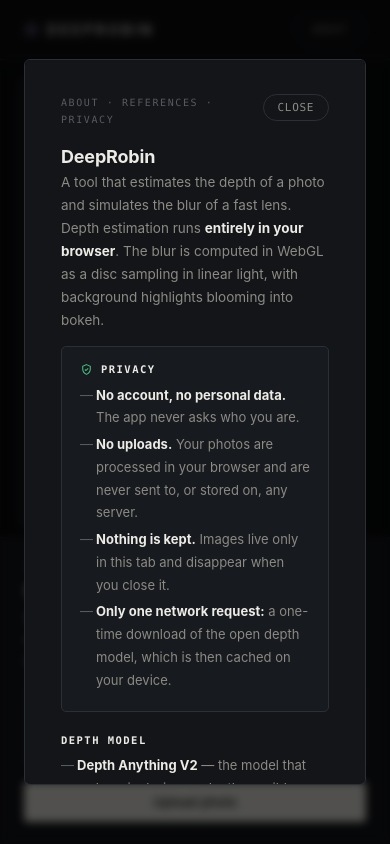
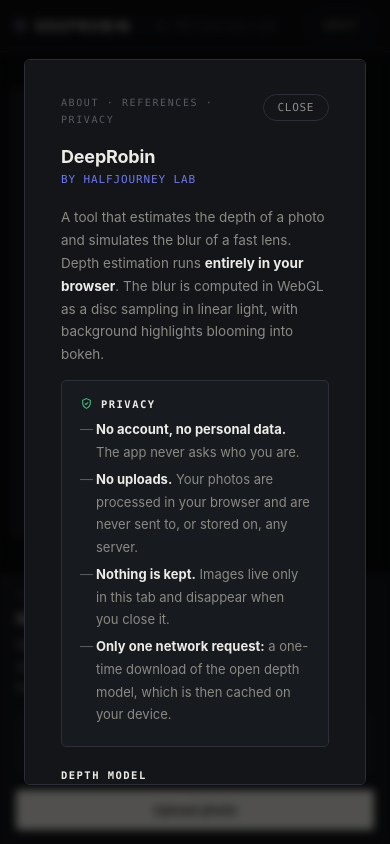
Before and after one commit to Ispau/deeprobin, a plain HTML site: page index.html in a window 390 px wide. Both pictures are taken after a click on the button "ABOUT". Drawn offline with Linux system fonts and the light colour scheme.

Commit message:
Add files via upload

```diff
--- a/index.html
+++ b/index.html
@@ -28,6 +28,8 @@
   .wordmark .dot{width:11px;height:11px;border-radius:50%;border:1.5px solid var(--ink);position:relative}
   .wordmark .dot::after{content:"";position:absolute;inset:2.5px;border-radius:50%;background:var(--accent)}
   .wordmark h1{font-size:14px;font-weight:600;letter-spacing:.22em;text-transform:uppercase;margin:0}
+  .wordmark .byline{font-family:var(--mono);font-size:10px;letter-spacing:.06em;color:var(--faint);
+    padding-left:11px;margin-left:3px;border-left:1px solid var(--line-2);white-space:nowrap}
 
   .timeline{display:flex;align-items:center;gap:0;flex:1;max-width:560px}
   .node{display:flex;align-items:center;gap:9px;cursor:pointer;opacity:.5;transition:opacity .2s;background:none;border:0;padding:4px 0}
@@ -51,9 +53,9 @@
   /* ---------- layout ---------- */
   main{flex:1;display:flex;min-height:0}
   .stage{flex:1;min-width:0;position:relative;display:flex;align-items:center;justify-content:center;
-    padding:34px;background:var(--stage);overflow:hidden}
+    padding:20px;background:var(--stage);overflow:hidden}
   .frame{position:relative;line-height:0;max-width:100%;max-height:100%}
-  canvas.view{max-width:100%;max-height:calc(100dvh - 168px);display:block;
+  canvas.view{max-width:100%;max-height:calc(100dvh - 124px);display:block;
     box-shadow:0 0 0 1px var(--line-2),0 40px 80px -40px rgba(0,0,0,.9)}
   #overlay{position:absolute;left:0;top:0;pointer-events:none;opacity:0;transition:opacity .18s}
   #overlay.semi{opacity:.6}
@@ -97,13 +99,13 @@
   @keyframes lock{0%{transform:scale(1.5);opacity:0}60%{opacity:1}100%{transform:scale(1)}}
   .reticle.pulse{animation:lock .3s ease-out}
 
-  .stagehint{position:absolute;left:50%;bottom:18px;transform:translateX(-50%);font-family:var(--mono);
-    font-size:11px;color:var(--dim);background:rgba(13,14,17,.82);border:1px solid var(--line-2);
-    padding:7px 15px;border-radius:20px;letter-spacing:.02em;backdrop-filter:blur(6px);
-    pointer-events:none;transition:.2s;white-space:nowrap}
+  .stagehint{position:absolute;left:50%;top:14px;transform:translateX(-50%);font-family:var(--mono);
+    font-size:11px;color:var(--dim);background:rgba(13,14,17,.85);border:1px solid var(--line-2);
+    padding:7px 15px;border-radius:20px;letter-spacing:.02em;backdrop-filter:blur(6px);z-index:6;
+    pointer-events:none;transition:.2s;white-space:nowrap;max-width:calc(100% - 24px);overflow:hidden;text-overflow:ellipsis}
 
   /* ---------- panel ---------- */
-  .panel{width:340px;flex:none;border-left:1px solid var(--line);background:var(--panel);
+  .panel{width:326px;flex:none;border-left:1px solid var(--line);background:var(--panel);
     display:flex;flex-direction:column;overflow-y:auto}
   .step{display:none;flex-direction:column}
   .step.show{display:flex}
@@ -199,6 +201,8 @@
   .card::-webkit-scrollbar-thumb{background:var(--line-2);border-radius:5px;border:2px solid var(--panel);background-clip:padding-box}
   .card::-webkit-scrollbar-thumb:hover{background:var(--faint);border:2px solid var(--panel);background-clip:padding-box}
   .card h3{font-size:18px;margin:0 0 4px;letter-spacing:-.01em}
+  .card .byline-modal{font-family:var(--mono);font-size:11px;letter-spacing:.08em;text-transform:uppercase;
+    color:var(--accent);margin:0 0 16px}
   .card .k{font-family:var(--mono);font-size:10px;letter-spacing:.16em;text-transform:uppercase;color:var(--faint);margin-bottom:18px}
   .card p{color:var(--dim);line-height:1.7;font-size:13.5px;margin:0 0 14px}
   .card p b{color:var(--ink)}
@@ -216,12 +220,30 @@
 
   input[type=file]{display:none}
 
-  @media (max-width:900px){
+  /* tablet / small desktop */
+  @media (max-width:1100px){
+    .panel{width:300px}
+  }
+  /* phones & narrow screens: image is the hero, controls become a bottom sheet */
+  @media (max-width:820px){
+    body{overflow:hidden}
     main{flex-direction:column}
-    .panel{width:100%;border-left:none;border-top:1px solid var(--line)}
-    canvas.view{max-height:48dvh}
+    .top{padding:11px 15px;gap:12px}
+    .wordmark h1{font-size:13px;letter-spacing:.18em}
     .timeline,.privacy-badge{display:none}
-    .stage{padding:18px}
+    .stage{flex:1 1 auto;min-height:0;padding:10px}
+    canvas.view{max-height:100%;max-width:100%}
+    .frame{max-height:100%}
+    .panel{width:100%;border-left:none;border-top:1px solid var(--line);
+      flex:0 0 auto;max-height:40dvh;-webkit-overflow-scrolling:touch}
+    .sec{padding:14px 16px}
+    .actions{padding:14px 16px}
+    .lead{font-size:14px}
+    .stagehint{top:8px;font-size:10px;padding:6px 12px}
+    .reticle{width:42px;height:42px;margin:-21px 0 0 -21px}
+  }
+  @media (max-width:820px) and (max-height:680px){
+    .panel{max-height:46dvh}
   }
   @media (prefers-reduced-motion:reduce){*{animation:none!important;transition:none!important}}
   :focus-visible{outline:2px solid var(--accent);outline-offset:2px}
@@ -230,7 +252,7 @@
 <body>
 
 <div class="top">
-  <div class="wordmark"><span class="dot"></span><h1>DeepRobin</h1></div>
+  <div class="wordmark"><span class="dot"></span><h1>DeepRobin</h1><span class="byline">by Halfjourney&nbsp;Lab</span></div>
   <div class="timeline" id="timeline">
     <button class="node on" data-step="1" id="node1"><span class="num">01</span><span class="lbl">Photo</span></button>
     <span class="rule"></span>
@@ -394,6 +416,7 @@
     <button class="close" id="btnClose">Close</button>
     <p class="k">About · references · privacy</p>
     <h3>DeepRobin</h3>
+    <p class="byline-modal">by Halfjourney Lab</p>
     <p>A tool that estimates the depth of a photo and simulates the blur of a fast lens. Depth estimation runs <b>entirely in your browser</b>. The blur is computed in WebGL as a disc sampling in linear light, with background highlights blooming into bokeh.</p>
 
     <div class="privacy-box">
```
